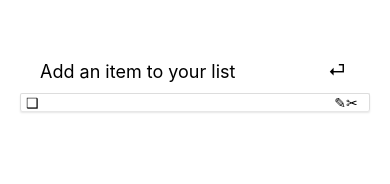
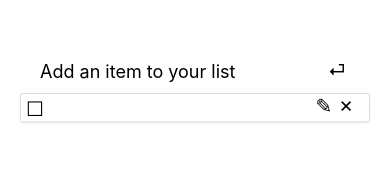
Before and after one commit to kale-stew/native-universal-list, a React Native app: screen / in a window 390 px wide. Shown: the top 184 px of the page. Built offline with nearby package versions, Linux system fonts and the light colour scheme.

Commit message:
handlePress

```diff
--- a/src/components/Item.js
+++ b/src/components/Item.js
@@ -1,5 +1,5 @@
 import React from 'react';
-import { View, Text } from 'react-native';
+import { View, Text, TouchableOpacity } from 'react-native';
 import { Header, Card } from './common';
 
 class Item extends React.Component {
@@ -7,14 +7,31 @@ class Item extends React.Component {
         super(props);
     }
 
+    handleCheck() {
+        let checked = this.value;
+        // change icon from ☐ to ☑︎
+        // if () {
+        //     return <Text style={{ paddingLeft: 5, fontSize: 20, paddingTop: 3 }}>☑︎</Text>;
+        // } else {
+        //     return <Text style={{ paddingLeft: 5, fontSize: 20, paddingTop: 3 }}>☐</Text>;
+        // };
+    }
+
     render(props) {
         return (
             <View style={styles.containerStyle}>
-                <Text style={{ paddingLeft: 5 }}>❑</Text>
+                <TouchableOpacity>
+                    <Text style={{ paddingLeft: 5, fontSize: 20, paddingTop: 3 }}>☐</Text>
+                </TouchableOpacity>
                 <Text style={styles.labelStyle}>{/*{props.children}*/}</Text>
                 <View style={styles.buttonContainer}>
-                    <Text>✎</Text>
-                    <Text>✂︎</Text>
+                    <TouchableOpacity>
+                        <Text style={{ fontSize: 20, paddingRight: 5 }}>✎</Text>
+                    </TouchableOpacity>
+
+                    <TouchableOpacity>
+                        <Text style={{ fontSize: 20 }}>✗</Text>
+                    </TouchableOpacity>
                 </View>
             </View>
         );
@@ -41,7 +58,7 @@ const styles = {
     },
 
     labelStyle: {
-        flexBasis: '85%'
+        flexBasis: '78%'
     },
 
     buttonContainer: {
```
